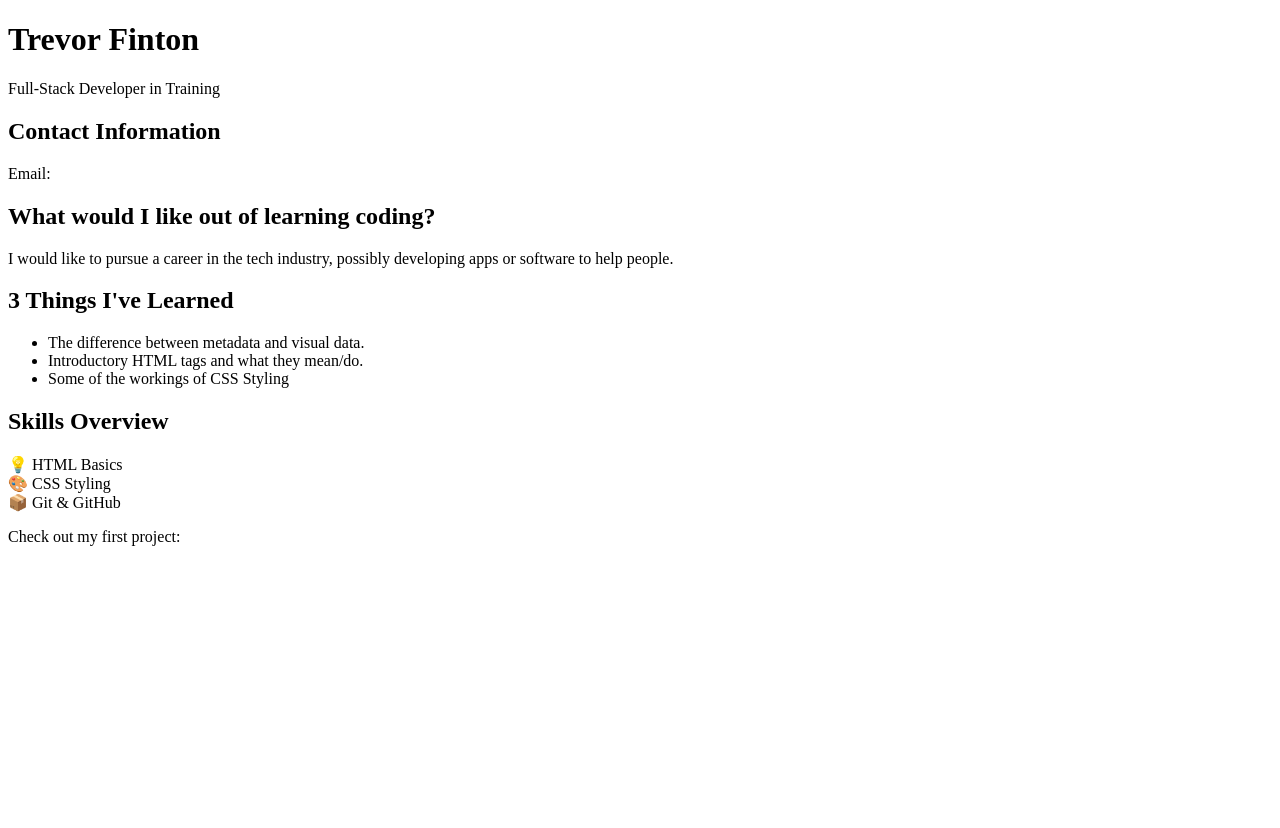
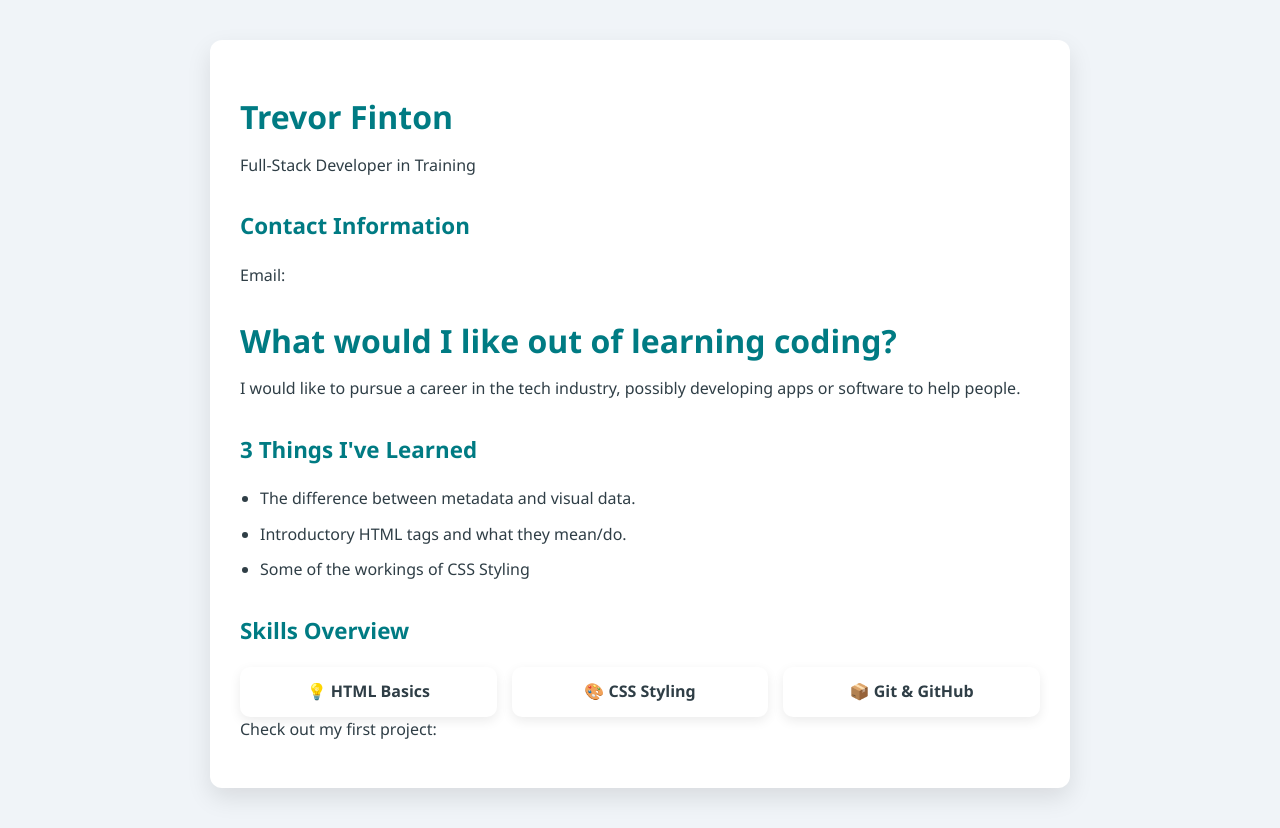
Before and after one commit to gghoodie/developer-portfolio, a plain HTML site: page resume-page/index.html in a window 1280 px wide. Before the commit the page ends 800 px from the top, so only its background shows below. Drawn offline with Linux system fonts and the light colour scheme.

Commit message:
Added missing Flexbox formatting on Resume page

```diff
--- a/resume-page/style.css
+++ b/resume-page/style.css
@@ -0,0 +1,82 @@
+/* ======= Base Styles ======= */
+body {
+    font-family: 'Segoe UI', Tahoma, Geneva, Verdana, sans-serif;
+    background-color: #f0f4f8;
+    color: #2f3e46;
+    margin: 0;
+    padding: 40px;
+    line-height: 1.6;
+  }
+
+  .resume-wrapper {
+    max-width: 800px;
+    margin: 0 auto;
+    background-color: white;
+    padding: 30px;
+    border-radius: 12px;
+    box-shadow: 0 10px 25px rgba(0, 0, 0, 0.1);
+  }
+
+  /* ======= Typography ======= */
+  h1, h2 {
+    color: #007B83;
+  }
+
+  h1 {
+    font-size: 2rem;
+    margin-bottom: 10px;
+  }
+
+  h2 {
+    margin-top: 30px;
+    font-size: 1.4rem;
+  }
+
+  /* ======= Lists & Paragraphs ======= */
+  ul {
+    list-style-type: disc;
+    padding-left: 20px;
+    margin-top: 10px;
+  }
+
+  li {
+    margin-bottom: 10px;
+  }
+
+  p {
+    font-size: 1rem;
+    margin-top: 0;
+  }
+
+  /* ======= Links ======= */
+  a {
+    color: #007B83;
+    font-weight: bold;
+    text-decoration: none;
+  }
+
+  a:hover {
+    text-decoration: underline;
+  }
+  .card-container {
+    display: flex;
+    gap: 15px;
+    margin-top: 15px;
+    flex-wrap: wrap;
+  }
+
+  .card {
+    background-color: white;
+    padding: 12px 20px;
+    border-radius: 10px;
+    box-shadow: 0 4px 12px rgba(0, 0, 0, 0.08);
+    flex: 1;
+    min-width: 150px;
+    text-align: center;
+    font-weight: bold;
+    transition: transform 0.2s ease;
+  }
+
+  .card:hover {
+    transform: translateY(-3px);
+  }
```
Also changed, not shown: index.html (+1 -1 lines), style.css (+41 -0 lines).
